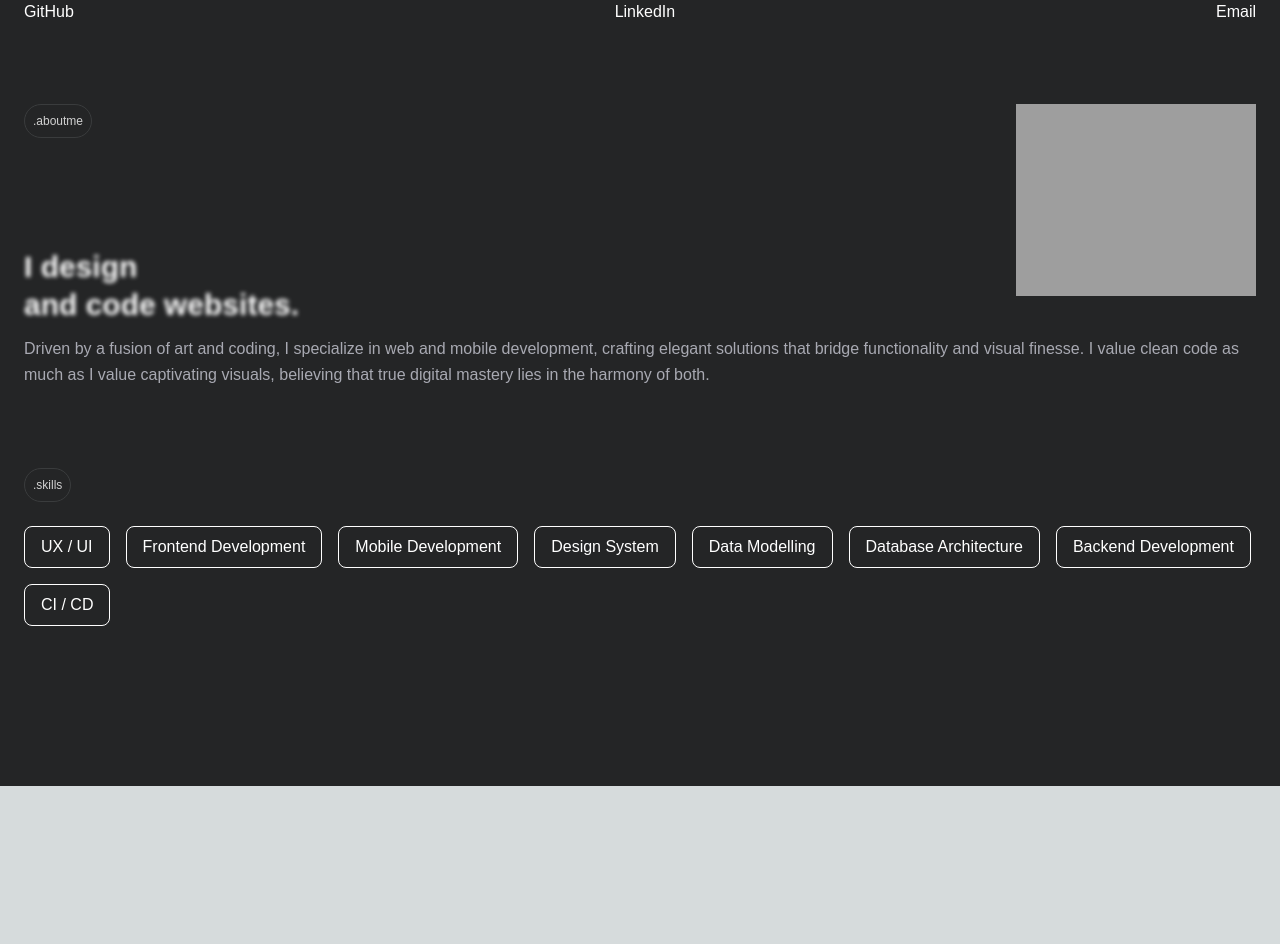
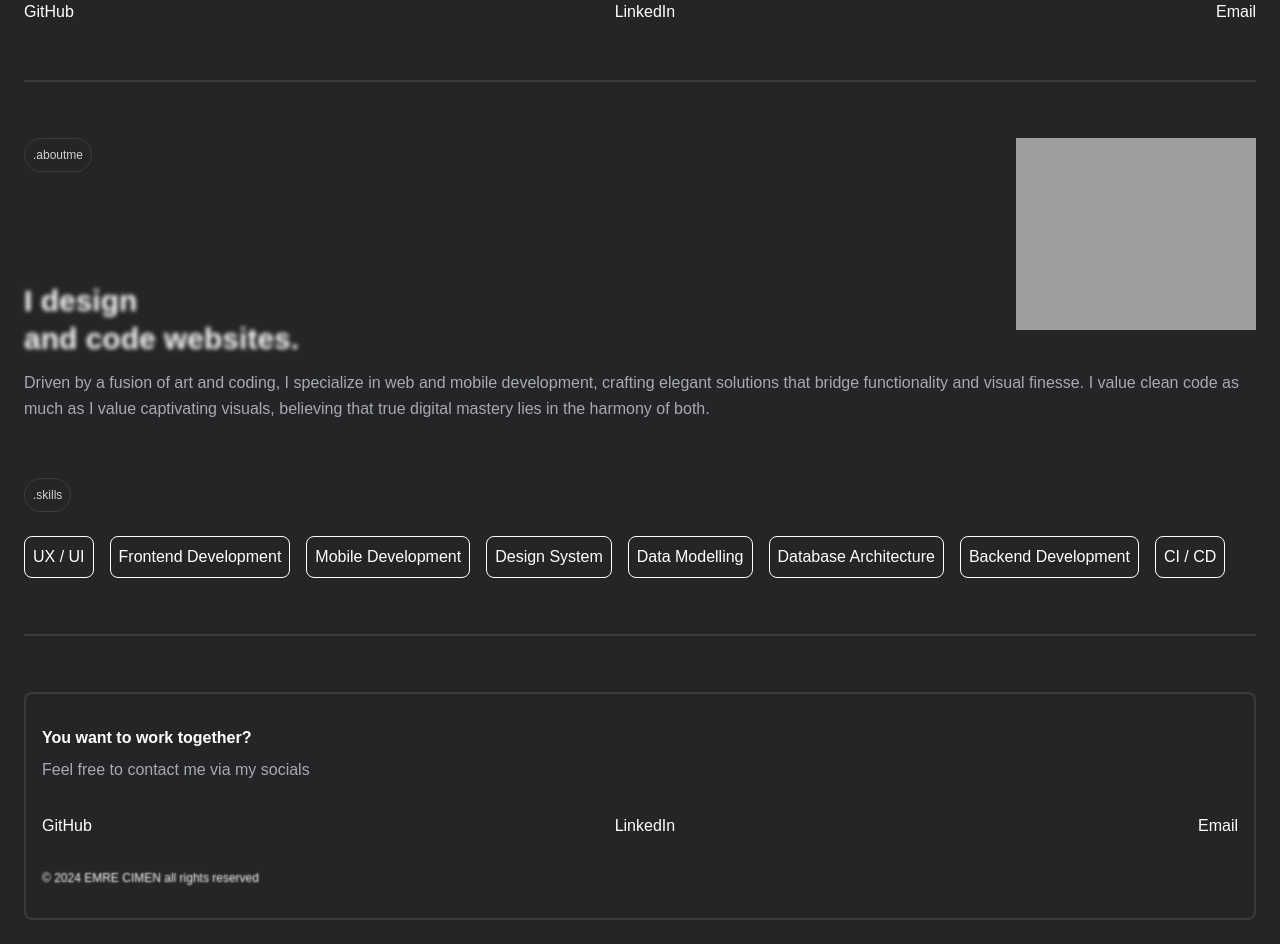
Before and after one commit to devcimen/portfolio-emrecimen, a Next.js app: page / in a window 1280 px wide. Shown: the part 800-1744 px from the top of the page. Before the commit the page ends 1586 px from the top, so only its background shows below. Built offline with nearby package versions, Linux system fonts and the light colour scheme; grey boxes are pictures that could not be loaded; a web font is replaced by a local one.

Commit message:
Implemented contact footer

```diff
--- /dev/null
+++ b/src/components/ContactFooter.tsx
@@ -0,0 +1,75 @@
+// Footer
+// Its a footer component that contains the contact information
+
+import { FC } from "react";
+import { motion } from "framer-motion";
+
+const ContactFooter: FC = () => {
+    return (
+        <>
+            <motion.div
+                className="w-full h-0.5 bg-gray-100 mb-14"
+                initial={{ opacity: 0, y: 20 }}
+                whileInView={{ opacity: 1, y: 0 }}
+                viewport={{ once: true }}
+                transition={{ duration: 1 }}
+            />
+
+            <motion.footer
+                className="flex flex-col mb-6 px-4 py-8 bg-gray-000 rounded-lg border-2 border-gray-100"
+                initial={{ opacity: 0, y: 20 }}
+                whileInView={{ opacity: 1, y: 0 }}
+                viewport={{ once: true }}
+                transition={{ duration: 0.8 }}
+            >
+                <div className="mb-8">
+                    <motion.p
+                        className="text-l font-semibold text-gray-FFF mb-2"
+                        initial={{ opacity: 0, y: 10 }}
+                        animate={{ opacity: 1, y: 0 }}
+                        transition={{ duration: 1 }}
+                    >
+                        You want to work together?
+                    </motion.p>
+                    <motion.p
+                        className="text-base text-gray-300"
+                        initial={{ opacity: 0, y: 10 }}
+                        animate={{ opacity: 1, y: 0 }}
+                        transition={{ duration: 1, delay: 0.2 }}
+                    >
+                        Feel free to contact me via my socials
+                    </motion.p>
+                </div>
+
+                <motion.div
+                    className="flex justify-between space-x-8 font-extralight text-gray-FFF"
+                    initial={{ opacity: 0, y: 10 }}
+                    whileInView={{ opacity: 1, y: 0 }}
+                    viewport={{ once: true }}
+                    transition={{ duration: 0.8, delay: 0.3 }}
+                >
+                    <a href="https://github.com/devcimen" className="hover:underline">
+                        GitHub
+                    </a>
+                    <a href="https://www.linkedin.com/in/emre-cimen-980257234/" className="hover:underline">
+                        LinkedIn
+                    </a>
+                    <a href="mailto:emre.cimen07@gmail.com" className="hover:underline">
+                        Email
+                    </a>
+                </motion.div>
+
+                <motion.div
+                    className="text-gray-600 text-xs mt-8 text-blur-xs"
+                    initial={{ opacity: 0, y: 10 }}
+                    animate={{ opacity: 1, y: 0 }}
+                    transition={{ duration: 1, delay: 0.4 }}
+                >
+                    © 2024 EMRE CIMEN all rights reserved
+                </motion.div>
+            </motion.footer>
+        </>
+    );
+};
+
+export default ContactFooter;
--- a/src/components/Tag.tsx
+++ b/src/components/Tag.tsx
@@ -13,7 +13,7 @@ interface TagProps {
 const Tag: FC<TagProps> = ({ text, type = 'primary' }) => {
     const styles = {
         primary: "inline-block px-2 py-2 border border-gray-100 text-gray-400 text-xs rounded-full",
-        secondary: "inline-block px-4 py-2 border border-gray-FFF text-gray-FFF text-base rounded-lg"
+        secondary: "inline-block px-2 py-2 border border-gray-FFF text-gray-FFF text-base rounded-lg"
     };
 
     return (
--- a/src/pages/index.tsx
+++ b/src/pages/index.tsx
@@ -8,6 +8,7 @@ import { motion } from 'framer-motion';
 import Header from '../components/Header';
 import Tag from '@/components/Tag';
 import Image from 'next/image';
+import ContactFooter from '@/components/ContactFooter';
 
 const Home: NextPage = () => {
     return (
@@ -15,7 +16,7 @@ const Home: NextPage = () => {
             <div className="flex flex-col min-h-screen mx-6">
                 <Head>
                     <title>HomePage</title>
-                    <link rel="icon" href="/assets/favicon.ico" />
+                    <link rel="icon" href="/assets/huhn.ico" />
                 </Head>
                 <Header />
 
@@ -41,7 +42,7 @@ const Home: NextPage = () => {
                     >
                         EMRE CIMEN
                     </motion.h1>
-                    <div className="flex flex-row justify-between mt-6">
+                    <div className="flex flex-row justify-between mt-6 mb-14">
                         <a href="https://github.com/devcimen" className="font-extralight hover:underline">
                             GitHub
                         </a>
@@ -54,8 +55,16 @@ const Home: NextPage = () => {
                     </div>
                 </section>
 
+                <motion.div
+                    className="w-full h-0.5 bg-gray-100 mb-14"
+                    initial={{ opacity: 0, y: 20 }}
+                    whileInView={{ opacity: 1, y: 0 }}
+                    viewport={{ once: true }}
+                    transition={{ duration: 1 }}
+                />
+
                 {/* About section */}
-                <section id='about' className="mt-20 flex flex-col relative">
+                <section id='about' className="flex flex-col relative mb-14">
                     <div className='flex items-start w-full'>
                         <Tag text=".aboutme" type='primary' />
                         <div className="relative ml-auto">
@@ -101,7 +110,7 @@ const Home: NextPage = () => {
                 </section>
 
                 {/* Skills section */}
-                <section id='skills' className="mt-20 flex flex-col relative mb-40">
+                <section id='skills' className="flex flex-col relative mb-14">
                     <div className='flex items-start w-full'>
                         <Tag text=".skills" type='primary' />
                     </div>
@@ -124,6 +133,9 @@ const Home: NextPage = () => {
                         </motion.div>
                     </div>
                 </section>
+
+                <ContactFooter />
+
             </div>
         </div>
     );
--- a/src/styles/globals.css
+++ b/src/styles/globals.css
@@ -31,6 +31,11 @@ body {
   text-shadow: 0 0 4px rgba(255, 255, 255, 1);
 }
 
+.text-blur-xs {
+  color: transparent;
+  text-shadow: 0 0 2px rgba(255, 255, 255, 1);
+}
+
 @layer utilities {
   .text-balance {
     text-wrap: balance;
```
Also changed, not shown: 1 other file (tests, documents, lock files or other folders).
